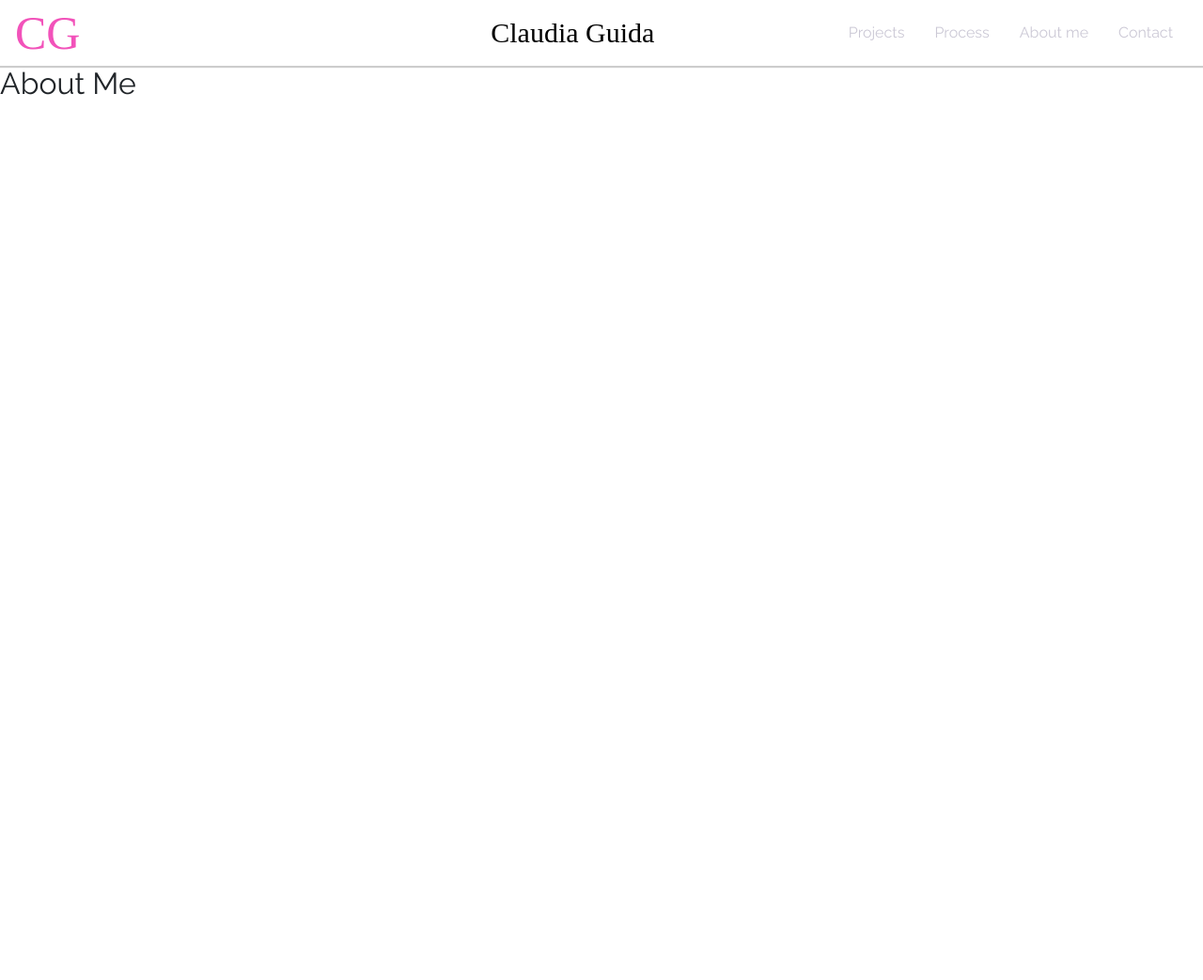
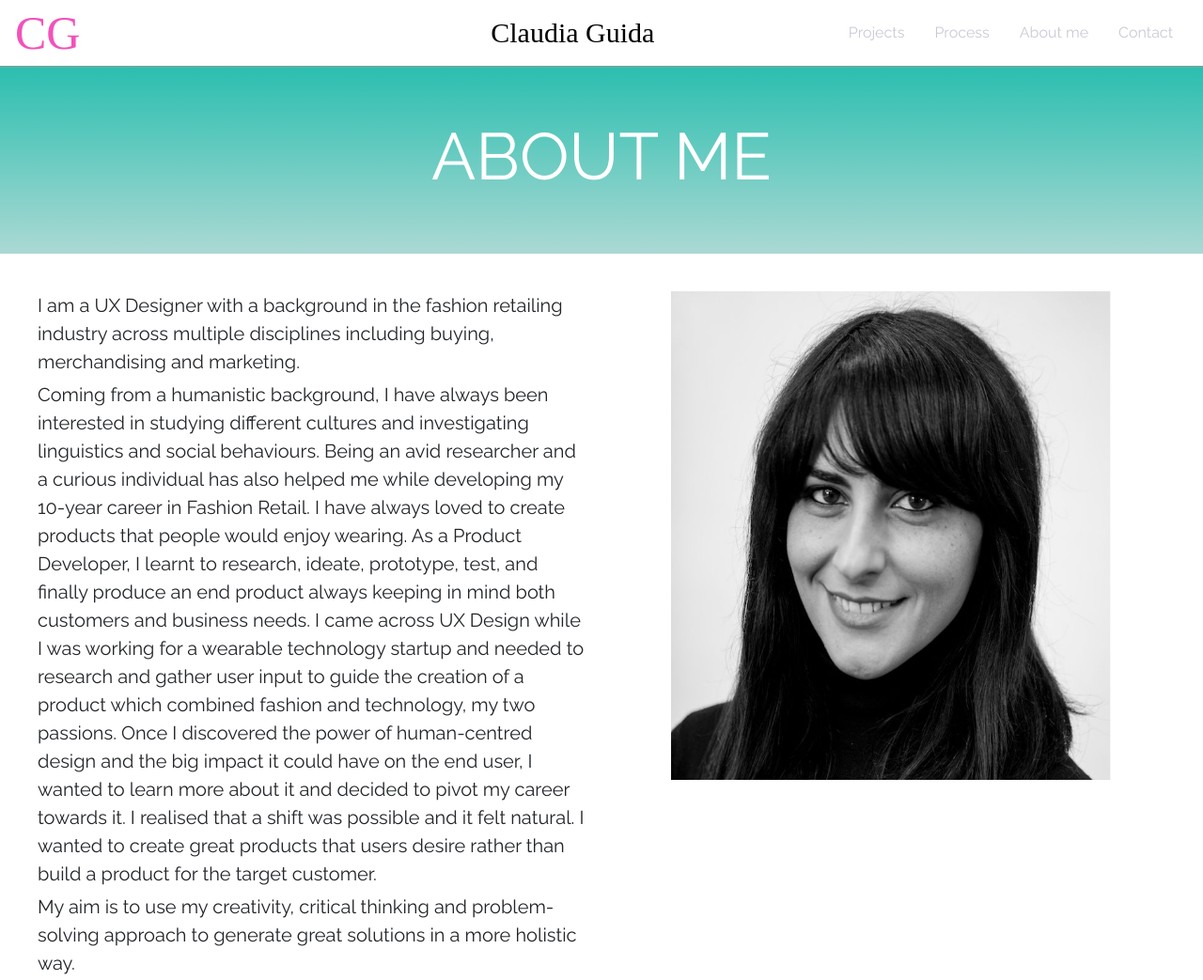
Before and after one commit to claudiaguida/claudiaguida.github.io, a React app: page /about in a window 1280 px wide. Shown: the whole page at 94% size. Before the commit the page ends 800 px from the top, so only its background shows below. Built offline with nearby package versions, Linux system fonts and the light colour scheme; a web font is replaced by a local one.

Commit message:
create about page

```diff
--- a/package.json
+++ b/package.json
@@ -41,5 +41,7 @@
     "url-loader": "^0.5.9",
     "webpack": "^3.3.0",
     "webpack-dev-server": "^2.5.1"
-  }
+  },
+  "repository": "https://github.com/claudiaguida/claudiaguida.github.io.git",
+  "author": "Mardzy <mardlingp@gmail.com>"
 }
--- a/src/components/pages/About.js
+++ b/src/components/pages/About.js
@@ -1,26 +1,26 @@
 import React from 'react';
 // import { Link } from 'react-router-dom';
 
-import { Row } from 'reactstrap';
+import { Col, Row } from 'reactstrap';
 
 
 class About extends React.Component {
   render(){
     return (
       <div id="about">
-        <header>
+        <div className="about__header">
           <h2>About Me</h2>
-        </header>
+        </div>
 
         <Row>
-          <div className="about-image">
-            <img src=" "/>
-          </div>
-          <div className="about-content">
-            <p><br/><br/><br/>
-            </p>
-            <p></p>
-          </div>
+          <Col sm={6} className="about__content">
+            <p>I am a UX Designer with a background in the fashion retailing industry across multiple disciplines including buying, merchandising and marketing.</p>
+            <p>Coming from a humanistic background, I have always been interested in studying different cultures and investigating linguistics and social behaviours. Being an avid researcher and a curious individual has also helped me while developing my 10-year career in Fashion Retail. I have always loved to create products that people would enjoy wearing. As a Product Developer, I learnt to research, ideate, prototype, test, and finally produce an end product always keeping in mind both customers and business needs. I came across UX Design while I was working for a wearable technology startup and needed to research and gather user input to guide the creation of a product which combined fashion and technology, my two passions. Once I discovered the power of human-centred design and the big impact it could have on the end user, I wanted to learn more about it and decided to pivot my career towards it. I realised that a shift was possible and it felt natural. I wanted to create great products that users desire rather than build a product for the target customer.</p>
+            <p>My aim is to use my creativity, critical thinking and problem-solving approach to generate great solutions in a more holistic way.</p>
+          </Col>
+          <Col sm={6} className="about__image">
+            <img src="src/assets/images/claudia.jpg"/>
+          </Col>
         </Row>
 
 
--- a/src/components/pages/Contact.js
+++ b/src/components/pages/Contact.js
@@ -14,7 +14,7 @@ class Contact extends React.Component {
         </Row>*/}
         <Row className="contact__email">
           <a href="mailto:claudia.guida4@gmail.com"><i className="fa fa-envelope" aria-hidden="true"></i></a>
-          <a href="mailto:claudia.guida4">claudia.guida4</a>
+          <a href="mailto:claudia.guida4@gmail.com">claudia.guida4</a>
         </Row>
         <Row className="contact__twitter">
           <a href="https://twitter.com/CloguiGuida">
--- a/src/components/pages/Mindful.js
+++ b/src/components/pages/Mindful.js
@@ -20,8 +20,8 @@ const Mindful = ()=> {
           <h5 style={{margin: 50+'px ' + 0+'px '+ 20+'px '+ 0+'px'}}>Project Overview</h5>
           <p>During my first week as UX immersive student at GA, I was asked to create an app for one of my classmates, Jon. Mindful 21 was created to help Jon to get into a meditation routine and to build a new long-lasting habit.</p>
 
-          <h5>Brief</h5>
-          <p>To redesign Mindful website with a human-centred approach, with the goal to reduce the landing page bounce rate and improve the conversion.</p>
+          {/* <h5>Brief</h5> */}
+          {/* <p>To redesign Mindful website with a human-centred approach, with the goal to reduce the landing page bounce rate and improve the conversion.</p> */}
           <h5>Problem</h5>
           <p>Jon is a busy editor who has recently experienced an injury and has partially lost his ears. His daily routine has dramatically changed since then, so he wants to regain his tranquillity by using a meditation app. Jon has tried already other meditation apps but he finds them extremely complicated and overwhelming. He wants a product which is easy to use and customisable according to his busy schedule.</p>
           <h5>Methods</h5>
--- a/src/components/pages/Projects.js
+++ b/src/components/pages/Projects.js
@@ -31,8 +31,8 @@ const Projects = ()=> {
           <Row>
             <Col sm={3}>
               <Link to="/qbic"><h2>Qbic Hotels</h2></Link>
-              <p>Designing a new app which<br/>
-              brings travel experiences<br/>
+              <p>Designing a new app to<br/>
+              bring travel experiences<br/>
               to the next level</p>
             </Col>
             <Col sm={9}>
--- a/src/scss/_about.scss
+++ b/src/scss/_about.scss
@@ -0,0 +1,37 @@
+#about{
+  .about__header{
+    background: rgba(42,190,175,1);
+    background: -moz-linear-gradient(top, rgba(42,190,175,1) 0%, rgba(171,217,212,1) 100%);
+    background: -webkit-gradient(left top, left bottom, color-stop(0%, rgba(42,190,175,1)), color-stop(100%, rgba(171,217,212,1)));
+    background: -webkit-linear-gradient(top, rgba(42,190,175,1) 0%, rgba(171,217,212,1) 100%);
+    background: -o-linear-gradient(top, rgba(42,190,175,1) 0%, rgba(171,217,212,1) 100%);
+    background: -ms-linear-gradient(top, rgba(42,190,175,1) 0%, rgba(171,217,212,1) 100%);
+    background: linear-gradient(to bottom, rgba(42,190,175,1) 0%, rgba(171,217,212,1) 100%);
+    filter: progid:DXImageTransform.Microsoft.gradient( startColorstr='#2abeaf', endColorstr='#abd9d4', GradientType=0 );
+    width: 100%;
+    height: 200px;
+    display: flex;
+    justify-content: center;
+    align-items: center;
+    flex-direction: column;
+    h2{
+      color: white;
+      text-transform: uppercase;
+      font-size: 70px;
+    }
+  }
+  .row{
+    padding: 40px;
+
+    p{
+      margin-bottom: 5px;
+    }
+    .about__image{
+      display: flex;
+      justify-content: center;
+    img{
+      width: 80%;
+      height: 65vh;
+    }}
+  }
+}
--- a/src/scss/_contact.scss
+++ b/src/scss/_contact.scss
@@ -20,7 +20,6 @@
     background: linear-gradient(to bottom, rgba(42,190,175,1) 0%, rgba(171,217,212,1) 100%);
     filter: progid:DXImageTransform.Microsoft.gradient( startColorstr='#2abeaf', endColorstr='#abd9d4', GradientType=0 );
     width: 100%;
-    height: 365px;
     height: 200px;
     display: flex;
     justify-content: center;
@@ -29,10 +28,12 @@
   }
   .contact__email{
     @extend .contact__heading;
+    height: 180px;
     background: white;
   }
   .contact__twitter{
     @extend .contact__email;
+    height: 180px;
   }
   p{
     text-align: center;
```
Also changed, not shown: 2 other files.
